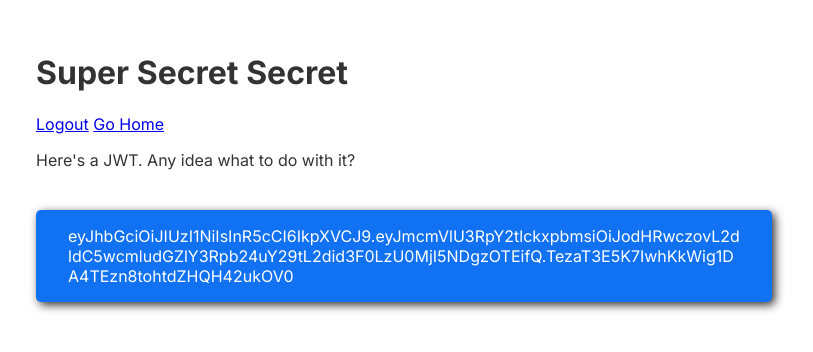
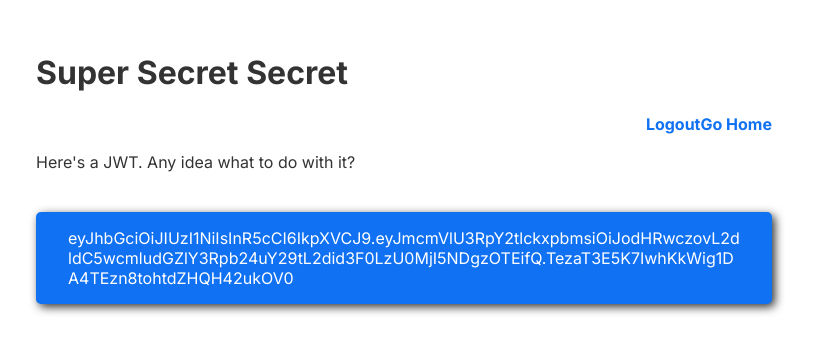
Before and after one commit to jamesqquick/netlify-auth0-rbac-integration-demo, a website: page public/admin/secret.html in a window 1280 px wide. Shown: the part 208-560 px from the top of the page, without its empty margins (236-1049 px from the left). Drawn offline with Linux system fonts and the light colour scheme.

Commit message:
Extra styling

```diff
--- a/public/admin/secret.html
+++ b/public/admin/secret.html
@@ -13,9 +13,15 @@
     <body>
         <div class="container">
             <h1>Super Secret Secret</h1>
-            <a href="/.netlify/functions/logout">Logout</a>
-
-            <a href="/">Go Home</a>
+            <nav>
+                <a
+                    href="/.netlify/functions/logout"
+                    class="nav-link"
+                    id="logoutBtn"
+                    >Logout</a
+                >
+                <a href="/" class="nav-link">Go Home</a>
+            </nav>
             <p>Here's a JWT. Any idea what to do with it?</p>
             <div class="blue-container">
                 <p>
--- a/public/app.css
+++ b/public/app.css
@@ -31,14 +31,14 @@ body {
     text-decoration: none;
 }
 
-.auth-btn {
+.nav-link {
     text-decoration: none;
     color: var(--blue);
     font-weight: bold;
     border-bottom: 2px solid transparent;
 }
 
-.auth-btn:hover {
+.nav-link:hover {
     border-bottom: 2px solid var(--blue);
 }
 
```
Also changed, not shown: public/index.html (+1 -1 lines).
